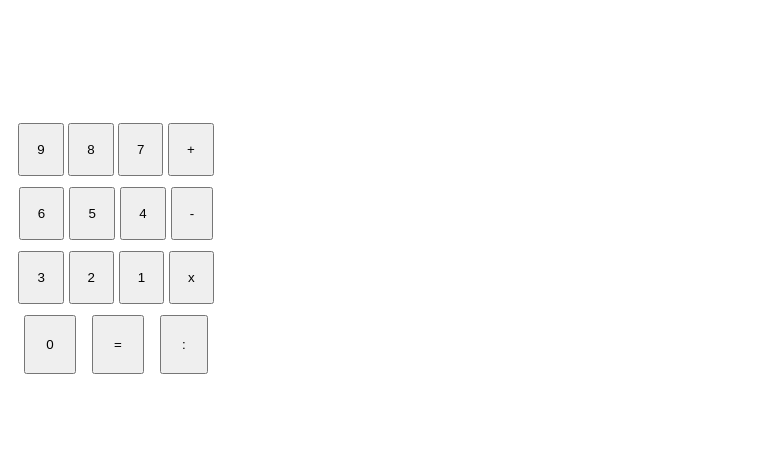
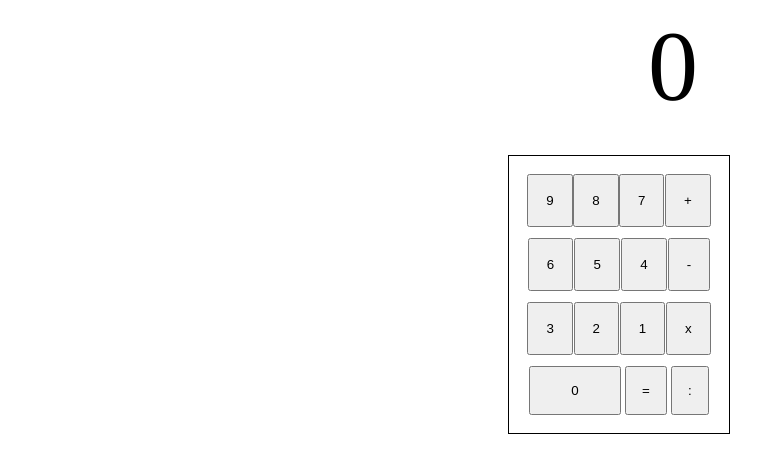
Before and after one commit to R4mFaaaw/FrontEnd-Challenge, a plain HTML site: page Web Project/Project/Kalkulator/index.html in a window 1280 px wide. Shown: the whole page, without its empty margins (0-775 px from the left). Drawn offline with Linux system fonts and the light colour scheme.

Commit message:
Buat Kalkulator sederhana #2

```diff
--- a/Web Project/Project/Kalkulator/index.html
+++ b/Web Project/Project/Kalkulator/index.html
@@ -7,7 +7,7 @@
     <title>Kalkulator</title>
   </head>
   <body>
-    <label id="Output"></label>
+    <label id="Output" class="output">0</label>
     <div class="container">
       <!-- baris 1 -->
       <div id="Baris1" class="container1">
@@ -32,7 +32,7 @@
       </div>
       <!-- baris 4 -->
       <div id="Baris4" class="container4">
-        <button id="0" class="baris4">0</button>
+        <button id="0" class="baris41">0</button>
         <button id="=" class="baris4">=</button>
         <button id=":" class="baris4">:</button>
       </div>
--- a/Web Project/Project/Kalkulator/script.js
+++ b/Web Project/Project/Kalkulator/script.js
@@ -0,0 +1,7 @@
+let btn9 = document.getElementById("9");
+let btn8 = document.getElementById("8");
+let btn7 = document.getElementById("7");
+let output = document.getElementById("Output");
+
+output = btn9.onclick().function()
+    output = 9;
--- a/Web Project/Project/Kalkulator/style.css
+++ b/Web Project/Project/Kalkulator/style.css
@@ -1,9 +1,25 @@
+body{
+    width: 100%;
+}
+.output{
+    display: block;
+    position: relative;
+    text-align: center;
+    font-size: 100px;
+    max-width: 50%;
+    left: 345px;
+    margin: 0;
+}
 .container{
-    top: 7em;
+    display: block;
+    position: relative;
+    top: 2em;
+    left: 500px;
     margin: auto 0px auto 0px;
-    width: 100%;
-    position: relative;
-    justify-content: center;
+    width: 200px;
+    text-align: center;
+    border: 1px solid black;
+    padding: 10px;
 }
 .container1{
     display: flex;
@@ -14,7 +30,9 @@
     padding: 3px;
 }
 .container1 .baris1{
+    display: block;
     position: relative;
+    justify-self: center;
     padding: 17px;
     text-align: center;
 }
@@ -56,6 +74,11 @@
 }
 .container4 .baris4{
     position: relative;
-    padding: 20px;
+    padding: 15px;
     text-align: center;
 }
+.container4 .baris41{
+    position: relative;
+    padding: 15px 40px;
+    text-align: center;
+}
```
